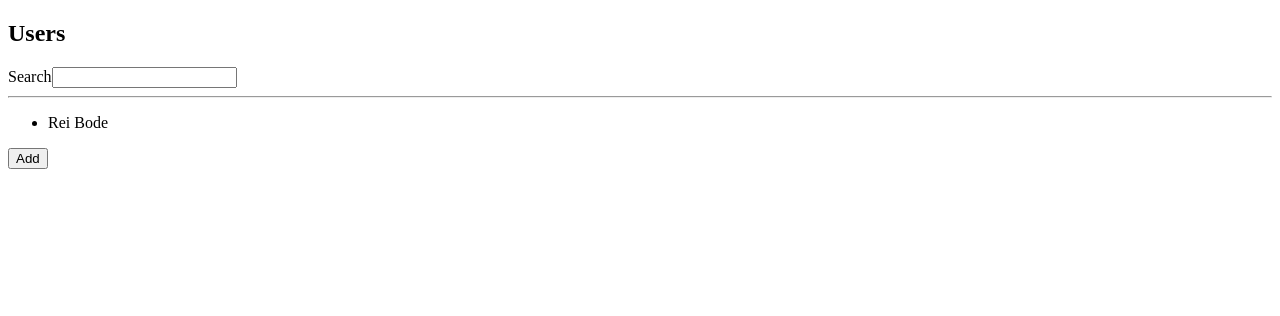
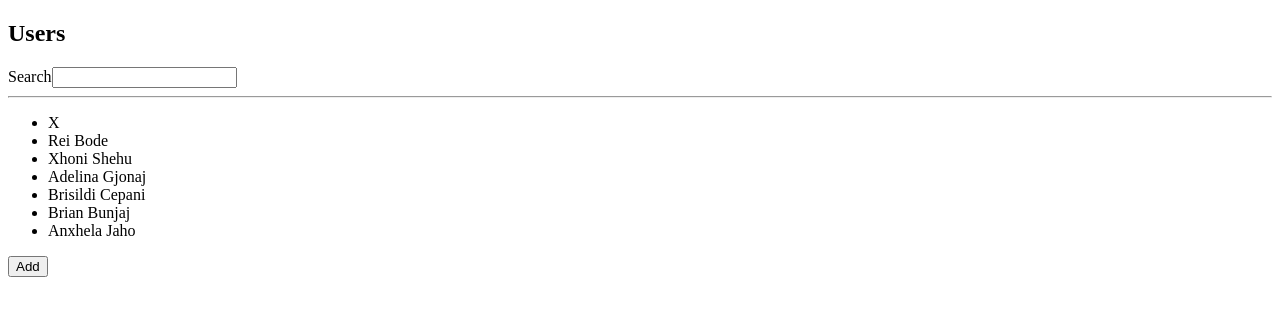
Before and after one commit to hegigj/angular-academy-03, an Angular app: page / in a window 1280 px wide. Shown: the top 316 px of the page. Built offline with nearby package versions, Linux system fonts and the light colour scheme; data requests are answered from the project's data file.

Commit message:
interceptor

```diff
--- a/db.json
+++ b/db.json
@@ -6,6 +6,41 @@
       "lastName": "Bode",
       "age": 22,
       "active": false
+    },
+    {
+      "firstName": "Xhoni",
+      "lastName": "Shehu",
+      "age": 21,
+      "active": false,
+      "id": 3
+    },
+    {
+      "firstName": "Adelina",
+      "lastName": "Gjonaj",
+      "age": 22,
+      "active": false,
+      "id": 4
+    },
+    {
+      "firstName": "Brisildi",
+      "lastName": "Cepani",
+      "age": 19,
+      "active": false,
+      "id": 5
+    },
+    {
+      "firstName": "Brian",
+      "lastName": "Bunjaj",
+      "age": 24,
+      "active": false,
+      "id": 6
+    },
+    {
+      "firstName": "Anxhela",
+      "lastName": "Jaho",
+      "age": 22,
+      "active": false,
+      "id": 7
     }
   ]
 }
--- a/src/app/app.component.html
+++ b/src/app/app.component.html
@@ -19,10 +19,12 @@
   <label for="age">Age</label>
   <input type="number" name="age" id="age" [(ngModel)]="age" required>
   <br>
+  <button type="button" (click)="onClose()">Close</button>
   <button type="reset">Reset</button>
   <button type="submit">Save</button>
 </form>
 <ul>
-  <li *ngFor="let user of users">{{user.firstName}} {{user.lastName}}</li>
+  <li (dblclick)="onDelete({ id: 15, active: true, age: 20, firstName: 'X', lastName: 'Y' })">X</li>
+  <li *ngFor="let user of users" (dblclick)="onDelete(user)">{{user.firstName}} {{user.lastName}}</li>
 </ul>
 <button type="button" (click)="onAdd()" *ngIf="!addMode">Add</button>
--- a/src/app/app.component.scss
+++ b/src/app/app.component.scss
@@ -0,0 +1,9 @@
+ul {
+    li {
+        cursor: pointer;
+
+        &:hover {
+            color: teal;
+        }
+    }
+}
--- a/src/app/app.component.ts
+++ b/src/app/app.component.ts
@@ -1,5 +1,5 @@
 import { Component, OnInit } from '@angular/core';
-import { Subject } from 'rxjs';
+import { Subject, switchMap } from 'rxjs';
 import { UserModel } from './user.model';
 import { UserService } from './user.service';
 
@@ -34,6 +34,10 @@ export class AppComponent implements OnInit {
   }
 
   ngOnInit(): void {
+    this.getUsers();
+  }
+
+  private getUsers(): void {
     this.userService.getUsers(this.search)
       .subscribe(users => this.users = users);
   }
@@ -45,11 +49,48 @@ export class AppComponent implements OnInit {
 
   onEdit(): void {}
 
+  onClose(): void {
+    this.addMode = false;
+  }
+
   onAdd(): void {
     this.addMode = true;
   }
 
+  onDelete(user: UserModel): void {
+    const { firstName, lastName, id } = user;
+
+    if (confirm(`Are you sure you want to delete ${firstName} ${lastName}?`)) {
+      this.userService.deleteUser(id).subscribe((deletedUserId) => {
+        const deletedUserIndex: number = this.users
+          .findIndex(user => user.id === deletedUserId);
+
+        if (deletedUserIndex !== -1) {
+          this.users.splice(deletedUserIndex, 1);
+        }
+      });
+    }
+  }
+
   onSave(event: SubmitEvent): void {
     event.preventDefault();
+
+    this.userService
+      .createUser({
+        firstName: this.firstName,
+        lastName: this.lastName,
+        age: this.age
+      })
+      .pipe(
+        // 3: use switchMap to change observable
+        // switchMap(() => {
+        //   return this.userService.getUsers(this.search);
+        // })
+      )
+      .subscribe((user) => this.users.push(user)); // 4: optimal solution
+      // .subscribe((users) => this.users = users); 3: with switchMap
+      // .subscribe(this.getUsers.bind(this)); 2.1: method reference with bind
+      // .subscribe(() => this.getUsers); // 2: without refreshing
+      // .subscribe(); // 1: refresh page
   }
 }
--- a/src/app/app.module.ts
+++ b/src/app/app.module.ts
@@ -3,7 +3,8 @@ import { BrowserModule } from '@angular/platform-browser';
 
 import { AppComponent } from './app.component';
 import { FormsModule } from '@angular/forms';
-import { HttpClientModule } from '@angular/common/http';
+import { HTTP_INTERCEPTORS, HttpClientModule } from '@angular/common/http';
+import { HttpGlobalErrorHandlerInterceptor } from './http-global-error-handler.interceptor';
 
 @NgModule({
   declarations: [
@@ -14,7 +15,13 @@ import { HttpClientModule } from '@angular/common/http';
     FormsModule,
     HttpClientModule
   ],
-  providers: [],
+  providers: [
+    {
+      provide: HTTP_INTERCEPTORS,
+      useClass: HttpGlobalErrorHandlerInterceptor,
+      multi: true
+    }
+  ],
   bootstrap: [AppComponent]
 })
 export class AppModule { }
--- /dev/null
+++ b/src/app/http-global-error-handler.interceptor.ts
@@ -0,0 +1,32 @@
+import { Injectable } from '@angular/core';
+import {
+  HttpRequest,
+  HttpHandler,
+  HttpEvent,
+  HttpInterceptor,
+  HttpErrorResponse
+} from '@angular/common/http';
+import { EMPTY, Observable } from 'rxjs';
+import { catchError } from 'rxjs/operators';
+
+@Injectable()
+export class HttpGlobalErrorHandlerInterceptor implements HttpInterceptor {
+
+  constructor() {}
+
+  intercept(request: HttpRequest<unknown>, next: HttpHandler): Observable<HttpEvent<unknown>> {
+    const { url, method } = request;
+    return next.handle(request).pipe(
+      catchError((error: HttpErrorResponse) => {
+        const {
+          status,
+          statusText
+        } = error;
+
+        alert(`[${status} ${statusText.toLocaleUpperCase()}]: ${method}:${url}`);
+
+        return EMPTY;
+      })
+    );
+  }
+}
--- a/src/app/user.service.ts
+++ b/src/app/user.service.ts
@@ -1,6 +1,7 @@
 import { Injectable } from '@angular/core';
 import { environment } from '../environments/environment';
-import { Observable } from 'rxjs';
+import { EMPTY, Observable } from 'rxjs';
+import { catchError, map } from 'rxjs/operators';
 import { UserModel } from './user.model';
 import { HttpClient, HttpParams } from '@angular/common/http';
 
@@ -36,4 +37,14 @@ export class UserService {
 
     return this.httpClient.post<UserModel>(this.url, user);
   }
+
+  deleteUser(userId: number): Observable<unknown> {
+    return this.httpClient.delete(`${this.url}/${userId}`).pipe(
+      map(() => userId)
+      // catchError(() => {
+      //   alert('User not found!');
+      //   return EMPTY;
+      // })
+    );
+  }
 }
```
Also changed, not shown: 1 other file (tests, documents, lock files or other folders). Lines whose indentation alone changed are shown as unchanged.
